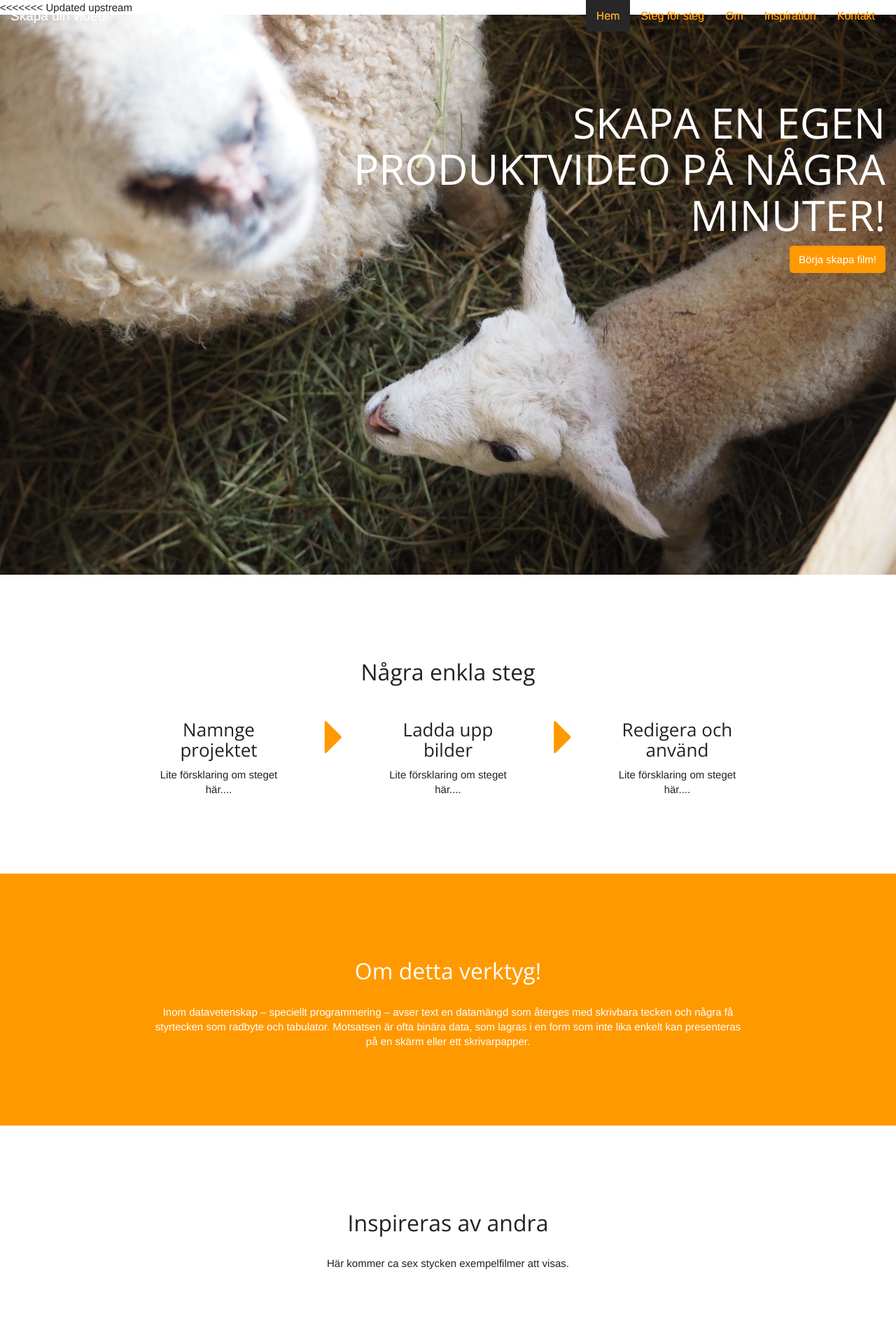
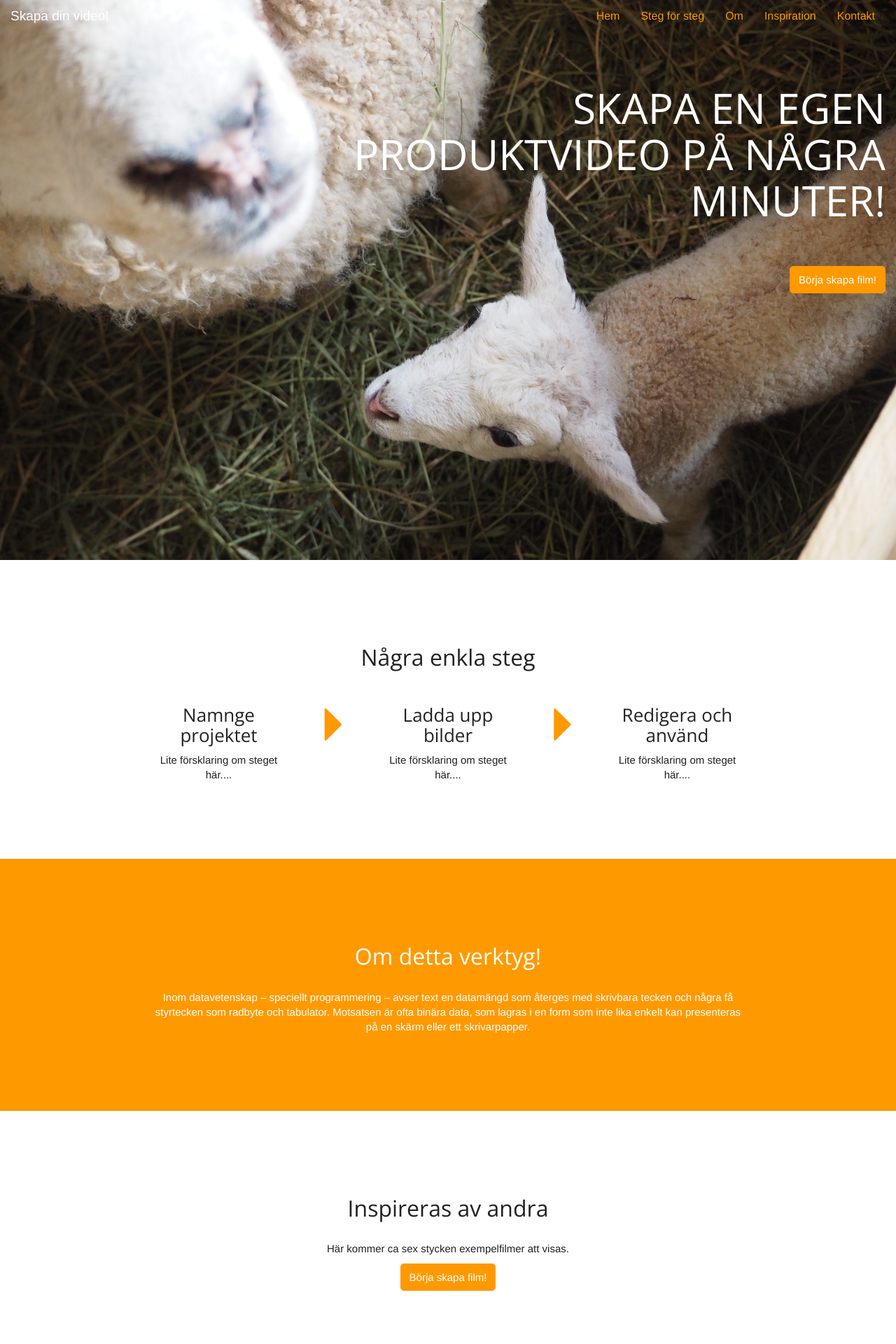
Before and after one commit to siggelito/lavg, a Django app: page / in a window 1280 px wide. Shown: the top 1920 px of the page at 70% size. Run offline with Django 3.2, Linux system fonts and the light colour scheme; some libraries are stand-ins or nearby versions.

Commit message:
html
Html dubblerades, nytt försök

```diff
--- a/dbtapp/templates/dbtapp/Riktigindex.html
+++ b/dbtapp/templates/dbtapp/Riktigindex.html
@@ -1,185 +1,4 @@
-<<<<<<< Updated upstream
-<!-- HTML-fil för indexsidan, LANDING PAGE.
-	Sidan använder sig av css-filen stylesheet1.css. -->
 
-	<!DOCTYPE HTML PUBLIC "-//W3C//DTD HTML 4.01//EN">
-	<html lang="en">
-	<head>
-		<meta charset="utf-8">
-		<meta http-equiv="X-UA-Compatible" content="IE=edge">
-		<meta name="viewport" content="width=device-width, initial-scale=1">
-
-		<title>DBT</title>
-
-		{% load staticfiles %}
-		<link rel="stylesheet" type="text/css" href="{% static 'dbtapp/css/bootstrap.min.css' %}" />
-
-		<!-- eget CSS -->
-		<link rel="stylesheet" type="text/css" href="{% static 'dbtapp/stylesheet1.css' %}" />
-
-		<script type="text/javascript" src="{% static 'dbtapp/js/jquery-1.11.2.min.js' %}"></script>
-		<script type="text/javascript" src="{% static 'dbtapp/js/jquery-ui.js' %}"></script>
-		<script type="text/javascript" src="{% static 'dbtapp/js/bootstrap.min.js' %}"></script>
-		<script type="text/javascript" src="{% static 'dbtapp/js/landingPage.js' %}"></script>
-	</head>
-
-	<!-- Page top -->
-	<body id="page-top">
-		<nav class="navbar navbar-default navbar-fixed-top">
-			<div class="container-fluid">
-				<div class="navbar-header">
-					<button type="button" class="navbar-toggle" data-toggle="collapse" data-target="#myNavbar">
-						<span class="icon-bar"></span>
-						<span class="icon-bar"></span>
-						<span class="icon-bar"></span>
-					</button>
-					<a class="navbar-brand" href="{% url 'dbtapp:index' %}" class="navbar-brand">Skapa din video!</a>
-				</div>
-
-				<div class="collapse navbar-collapse navbar-right" id="myNavbar">
-					<ul class="nav navbar-nav">
-						<li class="active"><a href="#page-top" class="scroll">Hem</a></li>
-						<li><a href="#step" class="scroll">Steg för steg</a></li>
-						<li><a href="#about" class="scroll">Om</a></li>
-						<li><a href="#inspiration" class="scroll">Inspiration</a></li>
-						<li><a href="#contact" class="scroll">Kontakt</a></li>
-					</ul>
-				</div>
-			</div>
-		</nav>
-		<!--Kod för inloggning under de olika stegen? spara tills vidare...-->
-      <!-- <ul class="nav navbar-nav navbar-right">
-        <li><a href="#"><span class="glyphicon glyphicon-user"></span> Sign Up</a></li>
-        <li><a href="#"><span class="glyphicon glyphicon-log-in"></span> Login</a></li>
-    </ul> -->
-
-
-
-
-    <header>
-    	<div class="big-header">
-
-    		<div class="row" id="startchange">
-
-				<div class="col-md-4 text-left" id="triangle-div"> <!-- i och med att padding tagits bort så kan man
-				skrolla lite år andra hållet
-				fel och bör undersökas. -->
-
-				<div class="triangle-header" id="triangle-one"></div>
-				<div class="triangle-header" id="triangle-two"></div>
-			</div>
-
-			<div class="col-md-8 text-right">
-				<h1>SKAPA EN EGEN PRODUKTVIDEO PÅ NÅGRA MINUTER!</h1>
-				<a href="{% url 'dbtapp:videoList' %}" class="btn btn-primary btn-xl page-scroll">Börja skapa film!</a>
-			</div>
-
-		</div>
-
-	</div>
-</header>
-
-<!-- Step by step -->
-<section id="step">
-
-	<div class="row">
-
-		<div class="col-md-12 text-center">
-			<h2 class="section-heading">Några enkla steg</h2>
-		</div>
-
-	</div>
-
-	<div class="row">
-
-		<div class="col-md-2 col-md-offset-2 col-sm-2 col-sm-offset-2  text-center">
-			<h3> Namnge projektet</h3>
-			<p>Lite försklaring om steget här....</p>
-		</div>
-
-		<div class="col-md-1 col-sm-1 text-center">
-			<div class="icon">
-				<span class="glyphicon glyphicon-triangle-right" aria-hidden="true"></span>
-			</div>
-		</div>
-
-		<div class="col-md-2 col-sm-2 text-center">
-			<h3> Ladda upp bilder</h3>
-			<p>Lite försklaring om steget här....</p>
-		</div>
-
-		<div class="col-md-1 col-sm-1 text-center">
-			<div class="icon">
-				<span class="glyphicon glyphicon-triangle-right" aria-hidden="true"></span>
-			</div>
-		</div>
-
-		<div class="col-md-2 col-sm-2 text-center">
-			<h3> Redigera och använd</h3>
-			<p>Lite försklaring om steget här....</p>
-		</div>
-
-	</div>
-</section>
-
-
-<!-- About -->
-<section class="bgOrange" id="about">
-
-	<div class="row">
-
-		<div class="col-md-12 text-center">
-			<h2>Om detta verktyg!</h2>
-		</div>
-
-	</div>
-
-	<div class="row">
-
-		<div class="col-md-8 col-md-offset-2 text-center">
-			<p>Inom datavetenskap – speciellt programmering – avser text en datamängd som återges med skrivbara tecken och några få styrtecken som radbyte och tabulator. Motsatsen är ofta binära data, som lagras i en form som inte lika enkelt kan presenteras på en skärm eller ett skrivarpapper.</p>
-		</div>
-
-	</div>
-
-</section>
-
-<!-- Inspiration -->
-<section id="inspiration">
-
-	<div class="row">
-
-		<div class="col-md-12 text-center">
-			<h2>Inspireras av andra</h2>
-		</div>
-
-	</div>
-
-	<div class="row">
-
-		<div class="col-md-8 col-md-offset-2 text-center">
-			<p>Här kommer ca sex stycken exempelfilmer att visas. </p>
-		</div>
-
-	</div>
-
-</section>
-
-<!-- Contact -->
-<section class="bgDark" id="contact">
-
-	<div class="row">
-		<div class="col-lg-12 text-center">
-			<h5>Kontakta oss</h5>
-			<p>Mailadress</p>
-			<p>Telefonnummer</p>
-			<p>Andra uppgifter som behövs</p>
-		</div>
-	</div>
-</section>
-</body>
-</html>
-=======
 <!-- HTML-fil för indexsidan, LANDING PAGE.
 	Sidan använder sig av css-filen stylesheet1.css. -->
 
@@ -368,4 +187,3 @@
 </section>
 </body>
 </html>
->>>>>>> Stashed changes
```
Also changed, not shown: dbtapp/static/dbtapp/js/landingPage.js (line endings or trailing spaces).
